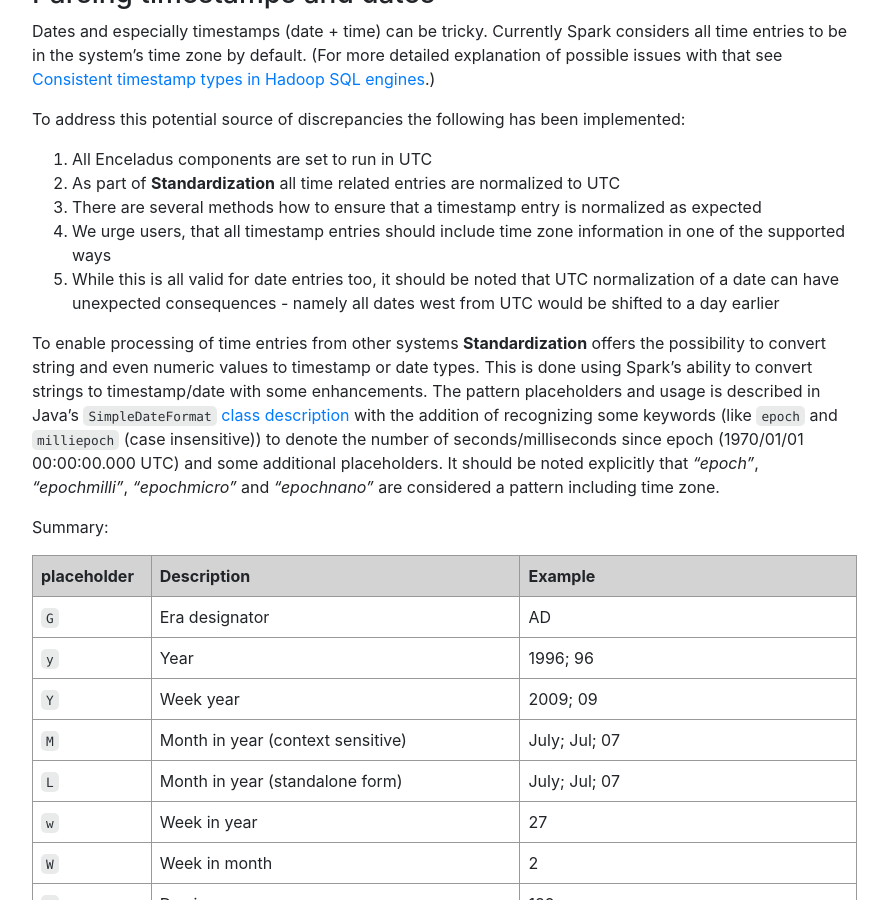
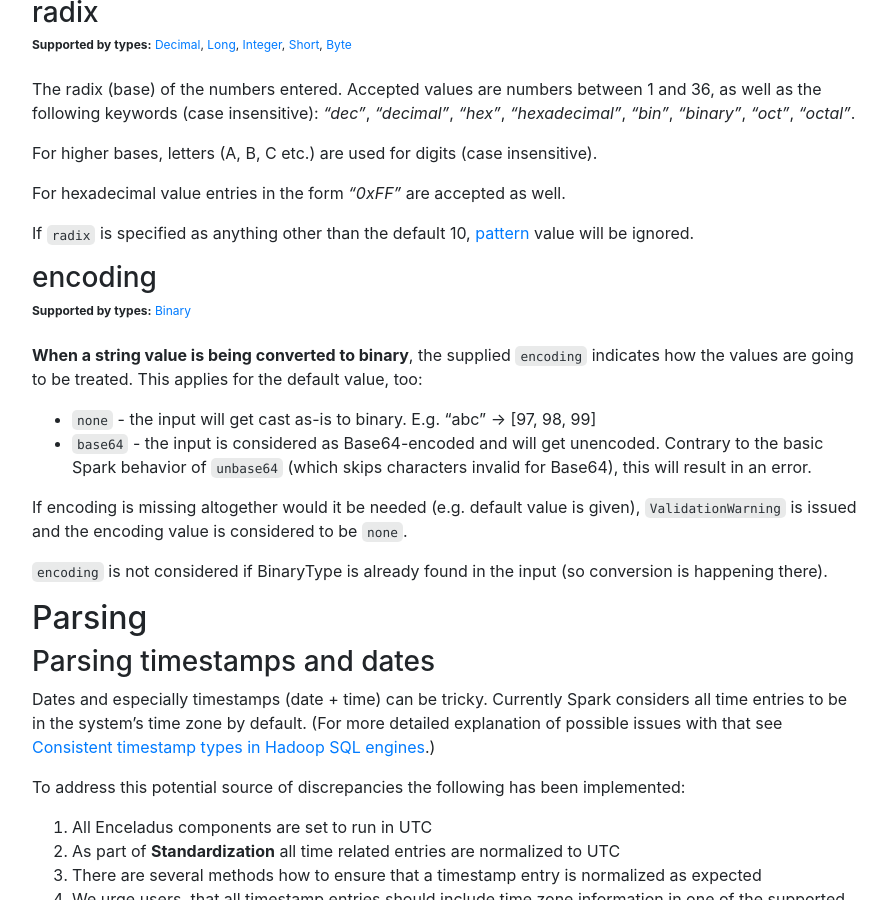
Before and after one commit to AbsaOSS/enceladus, a Jekyll site: the page built from _docs/2.0.0/usage/schema.md, in a window 1280 px wide and 900 px high, scrolled down 8601 px. Shown: the whole window, without its empty margins (338-1226 px from the left). Built offline with Jekyll 4.4.1, drawn with Linux system fonts in a browser that asks for light colours; nearby versions of some CDN libraries; some of the changed text lies outside the part shown.

Commit message:
#1235 binarytype, encoding GHP update

```diff
--- a/_docs/2.0.0/usage/schema.md
+++ b/_docs/2.0.0/usage/schema.md
@@ -24,6 +24,7 @@ redirect_from: /docs/usage/schema
   - [Float](#float)
   - [Timestamp](#timestamp)
   - [Date](#date)
+  - [Binary](#binary)
   - [Struct](#struct)
   - [Array](#array)
 - [Metadata](#metadata)
@@ -36,6 +37,7 @@ redirect_from: /docs/usage/schema
   - [minus_sign](#minussign)
   - [allow_infinity](#allowinfinity)
   - [radix](#radix)
+  - [encoding](#encoding)
 - [Parsing](#parsing)
   - [Parsing timestamps and dates](#parsing-timestamps-and-dates)
     - [Time Zone support](#time-zone-support)
@@ -223,6 +225,12 @@ The data type representing *java.sql.Date* values. If time zone is specified the
 
 <sup>**Metadata keys:** [sourcecolumn](#sourcecolumn), [default](#default), [pattern](#pattern), [timezone](#timezone)</sup>
 
+### Binary
+
+The data type representing *Binary* values.
+
+<sup>**Metadata keys:** [sourcecolumn](#sourcecolumn), [default](#default), [encoding](#encoding)</sup>
+
 ### Struct
 
 The data type representing a structure of one or more sub-fields.
@@ -252,18 +260,19 @@ The type is specified as struct of following properties:
 *Standardization* can be influenced by `metadata` in the schema of the data. The `metadata` are optional properties.
 Here are the recognized ones with the description of their purpose (with detailed description below):
 
-| Property                                  | Target data type           | Description                                                                                                                                           | Example      | Default[\*](#metadata-star)              |
-|-------------------------------------------|----------------------------|-------------------------------------------------------------------------------------------------------------------------------------------------------|--------------|------------------------------------------|
-| [sourcecolumn](#sourcecolumn)             | any                        | The source column to provide data of the described column                                                                                             | *id*         | `-`[\*\*](#metadata-star-star)            |
-| [default](#default)                       | any atomic type            | Default value to use in case data are missing                                                                                                         | *0*          | `-`[\*\*](#metadata-star-star)            |
-| [pattern](#pattern)                       | timestamp & date           | Pattern for the timestamp or date representation                                                                                                      | *dd.MM.yy*   | *yyyy-MM-dd HH:mm:ss* **/** *yyyy-MM-dd* |
-| [timezone](#timezone)                     | timestamp (also date)      | The time zone of the timestamp when that is not part of the pattern (NB! for date it can return unexpected results)                                   | *US/Pacific* | *UTC*[\*\*\*](#metadata-star-star-star)    |
-| [pattern](#pattern)                       | any numeric type           | Pattern for the number representation                                                                                                                 | \#,\#\#0.\#  | `-`[\*\*](#metadata-star-star)            |
-| [decimal_separator](#decimal_separator)   | any numeric type           | The character separating the integer and the fractional parts of the number                                                                           | *,*          | *.*                                      |
-| [grouping_separator](#grouping_separator) | any numeric type           | Character to mark boundaries between orders of magnitude, usually to mark thousands, millions etc.                                                    | *\_*         | *,*                                      |
-| [minus_sign](#minus_sign)                 | any numeric type           | Character to mark the number is negative.                                                                                                             | *N*          | *-*                                      |
-| [allow_infinity](#allow_infinity)         | float & double             | Flag indicating if the column accepts infinity as a value (and positive/negative numbers which are too large are converted to *infinity*/*-infinity*) | *true*       | *false*                                  |
-| [radix](#radix)                           | long, integer, short, byte | The base of the numbers provided                                                                                                                      | *hex*        | *10*                                     |
+| Property                                  | Target data type           | Description                                                                                                                                           | Example         | Default[\*](#metadata-star)              |
+|-------------------------------------------|----------------------------|-------------------------------------------------------------------------------------------------------------------------------------------------------|-----------------|------------------------------------------|
+| [sourcecolumn](#sourcecolumn)             | any                        | The source column to provide data of the described column                                                                                             | *id*            | `-`[\*\*](#metadata-star-star)           |
+| [default](#default)                       | any atomic type            | Default value to use in case data are missing                                                                                                         | *0*             | `-`[\*\*](#metadata-star-star)           |
+| [pattern](#pattern)                       | timestamp & date           | Pattern for the timestamp or date representation                                                                                                      | *dd.MM.yy*      | *yyyy-MM-dd HH:mm:ss* **/** *yyyy-MM-dd* |
+| [timezone](#timezone)                     | timestamp (also date)      | The time zone of the timestamp when that is not part of the pattern (NB! for date it can return unexpected results)                                   | *US/Pacific*    | *UTC*[\*\*\*](#metadata-star-star-star)  |
+| [pattern](#pattern)                       | any numeric type           | Pattern for the number representation                                                                                                                 | \#,\#\#0.\#     | `-`[\*\*](#metadata-star-star)           |
+| [decimal_separator](#decimal_separator)   | any numeric type           | The character separating the integer and the fractional parts of the number                                                                           | *,*             | *.*                                      |
+| [grouping_separator](#grouping_separator) | any numeric type           | Character to mark boundaries between orders of magnitude, usually to mark thousands, millions etc.                                                    | *\_*            | *,*                                      |
+| [minus_sign](#minus_sign)                 | any numeric type           | Character to mark the number is negative.                                                                                                             | *N*             | *-*                                      |
+| [allow_infinity](#allow_infinity)         | float & double             | Flag indicating if the column accepts infinity as a value (and positive/negative numbers which are too large are converted to *infinity*/*-infinity*) | *true*          | *false*                                  |
+| [radix](#radix)                           | long, integer, short, byte | The base of the numbers provided                                                                                                                      | *hex*           | *10*                                     |
+| [encoding](#encoding)                     | enumeration(base64, none)  | Encoding used for string->binary conversion                                                                                                           | *base64*,*none* | (no encoding present)                    |
 
 **NB!** All values in _metadata_ have to be entered as *string*. Even if they would conform to other types, like number
 or boolean.
@@ -374,6 +383,21 @@ For hexadecimal value entries in the form *"0xFF"* are accepted as well.
 
 If `radix` is specified as anything other than the default 10, [pattern](#pattern)
 value will be ignored.
+
+### encoding
+
+<sup>**Supported by types:** [Binary](#Binary)</sup>
+
+**When a string value is being converted to binary**, the supplied `encoding` indicates how the values are going to be
+treated. This applies for the default value, too:
+ - `none` - the input will get cast as-is to binary. E.g. "abc" -> [97, 98, 99]
+ - `base64` - the input is considered as Base64-encoded and will get unencoded. Contrary to the basic Spark behavior of
+ `unbase64` (which skips characters invalid for Base64), this will result in an error.
+
+If encoding is missing altogether would it be needed (e.g. default value is given), `ValidationWarning` is issued and
+ the encoding value is considered to be `none`.
+
+`encoding` is not considered if BinaryType is already found in the input (so conversion is happening there).
 
 ## Parsing
 
@@ -549,6 +573,7 @@ The value used when _explicit default_ was not defined in the schema:
 - `0` for numeric column
 - `false` for Boolean column
 - `""` (empty string) for string column
+- `Array.empty[Byte]` (empty array of bytes) for binary column
 - `1970/01/01` for date column
 - `1970/01/01 00:00:00` for timestamp column
 
```
